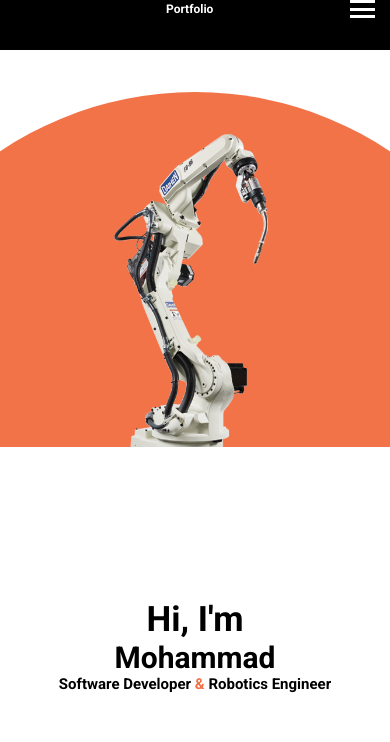
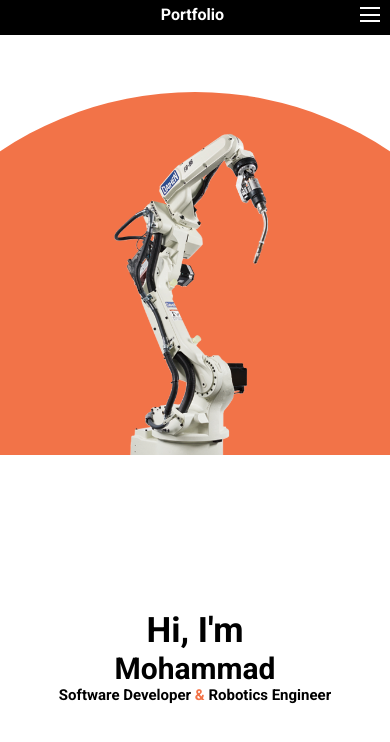
Before and after one commit to moh-asim-iqbal/portfolio, a React (Create React App) app: page / in a window 390 px wide. Shown: the top 742 px of the page. Built offline with nearby package versions, Linux system fonts and the light colour scheme.

Commit message:
Improved mobile layout

```diff
--- a/package.json
+++ b/package.json
@@ -1,5 +1,5 @@
 {
-  "homepage": "http://moh-asim-iqbal.github.io/portfolio",
+
   "name": "portfolio",
   "version": "0.1.0",
   "private": true,
--- a/public/index.html
+++ b/public/index.html
@@ -3,7 +3,7 @@
   <head>
     <meta charset="utf-8" />
     <meta name="viewport" content="width=device-width, initial-scale=1" />
-    <meta name="apple-mobile-web-app-capable" content="yes" />
+
 
 
     <link href="https://fonts.googleapis.com/css2?family=Roboto:wght@100;300;700;900&display=swap" rel="stylesheet">
--- a/src/app/App.jsx
+++ b/src/app/App.jsx
@@ -8,7 +8,7 @@ import './styles.scss'
 function App () {
     const [menuOpen, setMenuOpen] = useState(false)
     const ref = useRef(null)
-    const onScreen = useOnScreen(ref,"-300px")
+    const onScreen = useOnScreen(ref,"-100px")
 
     return (
         <div className="app">
--- a/src/app/styles.scss
+++ b/src/app/styles.scss
@@ -21,13 +21,13 @@
             scroll-snap-align: start;
 
             @include breakpoint-medium-down {
-                height: calc(100vh - 50px);
+                height: calc(100vh - 35px);
                 top: 50px
             }
         }
 
         @include breakpoint-medium-down {
-            height: calc(100vh - 50px);
+            height: calc(100vh - 35px);
             top: 50px
         }
 
--- a/src/components/Topbar/styles.scss
+++ b/src/components/Topbar/styles.scss
@@ -13,7 +13,7 @@
     -moz-transition: all 1.5s ease;
 
     @include breakpoint-medium-down {
-        height: 50px;
+        height: 35px;
     }
 
     .wrapper{
@@ -23,7 +23,7 @@
         justify-content: space-between;
 
         @include breakpoint-medium-down {
-            padding: 0px 15px;
+            padding: 5px 10px;
         }
 
         .left {
@@ -32,7 +32,7 @@
 
         h1 {
             @include breakpoint-medium-down {
-                font-size: 12px;
+                font-size: 16px;
             }
         }
 
@@ -47,8 +47,8 @@
                 cursor: pointer;
 
                 @include breakpoint-medium-down {
-                    width: 25px;
-                    height: 18px;
+                    width: 20px;
+                    height: 15px;
                 }
 
                 span{
@@ -57,6 +57,10 @@
                     background-color: $mainColor;
                     transform-origin: left;
                     transition: all 2s ease;
+
+                    @include breakpoint-medium-down {
+                        height: 2px;
+                    }
                 }
             }
         }
--- a/src/components/portfolio/Portfolio.jsx
+++ b/src/components/portfolio/Portfolio.jsx
@@ -22,9 +22,13 @@ const Portfolio =  forwardRef( (props,ref) => {
                     <div className="item">
                         <div className="left">
                             <div className="leftContainer">
-                                <a className="imgContainer" href={d.gitLink} target="_blank" rel="noopener noreferrer" key={d.id}>
-                                    <img src={d.icon} alt="icon" />
-                                </a>
+                                <div className="gitlink">
+
+                                    <a className="imgContainer" id="imgContainer" href={d.gitLink} target="_blank" rel="noopener noreferrer" key={d.id}>
+                                        <img src={d.icon} alt="icon" />
+                                    </a>
+                                    <span className="imgContainerLabel" for="imgContainer">- Github </span>
+                                </div>
                                 <div className="info">
                                   <h2>{d.title}</h2>
                                   <p>{d.desc}</p>
--- a/src/components/portfolio/styles.scss
+++ b/src/components/portfolio/styles.scss
@@ -81,7 +81,7 @@
 
                 .left {
                     flex: 4;
-                    height: 80%;
+                    height: 100%;
                     display: flex;
                     align-items: center;
                     justify-content: center;
@@ -94,22 +94,16 @@
                         justify-content: space-evenly;
                         margin-left: 1vw;
 
-                        .info {
+                        .gitlink {
+                            display: flex;
+                            align-items: center;
+                            justify-content: flex-start;
 
-                            p {
-                                @include breakpoint-large-down {
-                                    display: none;
-                                }
-                            }
-                        }
+                            .imgContainerLabel {
+                                font-size: 15px;
 
-                       .tech-container {
-                            .tech-title {
-                                font-size: 0.9em;
-                            }
-
-                            .tech-used {
-                                margin-top: 0.5em;
+                                @include breakpoint-small-down {
+                                    font-size: 10px;
                                 }
                             }
 
@@ -121,10 +115,11 @@
                                 display: flex;
                                 align-items: center;
                                 justify-content: center;
+                                margin-right: 5px;
 
                                 @include breakpoint-small-down {
-                                width: 12px;
-                                height: 12px;
+                                    width: 17.5px;
+                                    height: 17.5px;
                                 }
                                 @include breakpoint-medium-only {
 
@@ -136,7 +131,7 @@
                                     width: 25px;
 
                                     @include breakpoint-small-down {
-                                    width: 10px;
+                                        width: 12px;
                                     }
                                     @include breakpoint-medium-only {
                                         width: 15px;
@@ -144,6 +139,25 @@
                                 }
 
                             }
+
+                            label {
+                                font-size: 15px;
+                                font-weight: bold;
+                            }
+                        }
+
+                        .info {
+
+                            p {
+                                @include breakpoint-large-down {
+                                    display: none;
+                                }
+                            }
+                        }
+
+
+
+
 
                         h2 {
                             font-size: 20px;
@@ -163,7 +177,7 @@
                             font-size: 13px;
                         }
 
-                        span {
+                        .tech-title {
                             font-size: 12px;
                             font-weight: bold;
                             text-decoration: underline;
```
Lines whose indentation alone changed are shown as unchanged.
